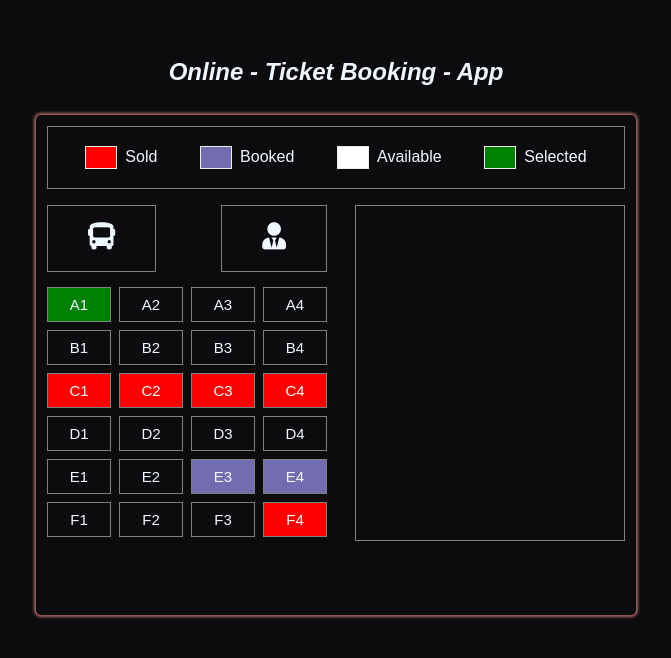
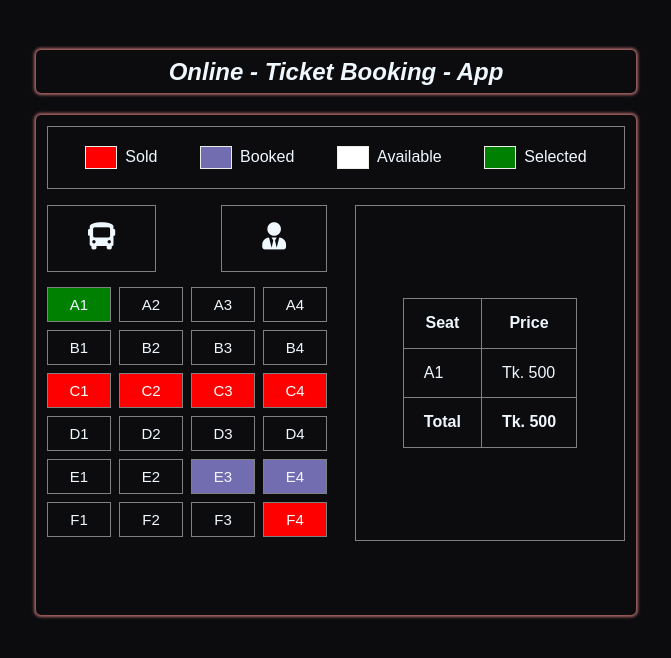
Before and after one commit to ProgrammarShakil/Ticket_Booking_Vue_JS, a plain HTML site: page index.html in a window 1280 px wide. Both pictures are taken after a click on the element "A1". Shown: the whole page, without its empty margins (304-975 px from the left). Drawn offline with Linux system fonts and the light colour scheme.

Commit message:
show price with seat name - total cost

```diff
--- a/app.js
+++ b/app.js
@@ -151,11 +151,34 @@ const app = Vue.createApp({
                 alert('Seat is Solded');
                 return;       // retun typed otherwise under code will be executed
             }
+
+            if (this.selectedSeats.length >= 3) {
+                alert("You Can Select 3 Seats");
+                return;
+            }
+
             clickedSeat.type =  clickedSeat.type === "selected" ? "available" : "selected";  // select / deselect
 
             console.log(clickedSeat);
         }
     },
+    computed:{
+        selectedSeats(){
+            let selectSeat = this.seats.filter((seatItem) => seatItem.type === 'selected')
+            return selectSeat;  // filtered selected items object data
+        },
+
+        totalCost() {
+            let total_Cost = 0;
+            this.selectedSeats.forEach((seat) => {
+              // target computed property function "selectedSeats()" - use forEach to get price
+              // get parameter any name as like 'seat' - to get price
+                total_Cost =  total_Cost + seat.price;
+            });
+
+            return total_Cost;  // show total cost
+          }
+    }  //
 })
 
 app.mount('#app');
--- a/index.html
+++ b/index.html
@@ -64,6 +64,42 @@
 
           <div class="app-body-right">
 
+            <div class="d-flex">
+
+              <div class="flex-item" v-if="selectedSeats.length === 0">
+                No Seats Selected Yet
+              </div>
+
+              <div v-else="">
+                <table class="selected-seats">
+
+                  <thead>
+                    <tr>
+                      <th>Seat</th>
+                      <th>Price</th>
+                    </tr>
+                  </thead>
+
+                  <tbody>
+
+                    <tr v-for="(seat, i) in selectedSeats" :key="seat.name">
+                      <td>{{seat.name}}</td>
+                      <td>Tk. {{seat.price}}</td>
+                    </tr>
+
+
+                    <tr>
+                      <th>Total</th>
+                      <th>Tk. {{totalCost}}</th>
+                    </tr>
+
+                  </tbody>
+
+                </table>
+              </div> <!-- v-else-->
+
+            </div> <!-- d-flex -->
+
           </div> <!-- -- /app-body-right -->
 
         </div> <!-- -- /app-body -->
--- a/style.css
+++ b/style.css
@@ -12,6 +12,12 @@ body {
     line-height: 1.8;
     color: aliceblue;
 }
+.d-flex{
+    display: flex;
+    justify-content: center;
+    align-items: center;
+}
+
 /* ---------------Fontawesome css ------------------------------*/
 .fas{
     font-size: 1.7rem;
@@ -20,10 +26,13 @@ body {
 /*---------------------- App css  ------------------------------*/
 
 .app-title {
-    margin-top: 50px;
     text-align: center;
     font-style: italic;
     font-family: Arial, sans-serif;
+    box-shadow: 0 0 3px 2px #a86565;
+    width: 600px;
+    margin: 50px auto 20px;
+    border-radius: 5px;
 }
 
 .app-container {
@@ -45,6 +54,7 @@ body {
 
 .app-body-right{
     display: flex;
+    justify-content: center;
     min-width: 270px;
     border: 1px solid gray;
 }
@@ -131,3 +141,14 @@ body {
   }
 
 /* ----------------------- /seat-position Controll ----------------- */
+/* ----------------------- Selected Seats Table ----------------- */
+.selected-seats{
+    border: 1px solid grey;
+    border-collapse: collapse;
+}
+.selected-seats, th, td{
+    border: 1px solid grey;
+    border-collapse: collapse;
+    padding: 10px 20px;
+}
+/* ----------------------- /Selected Seats Table ----------------- */
```
